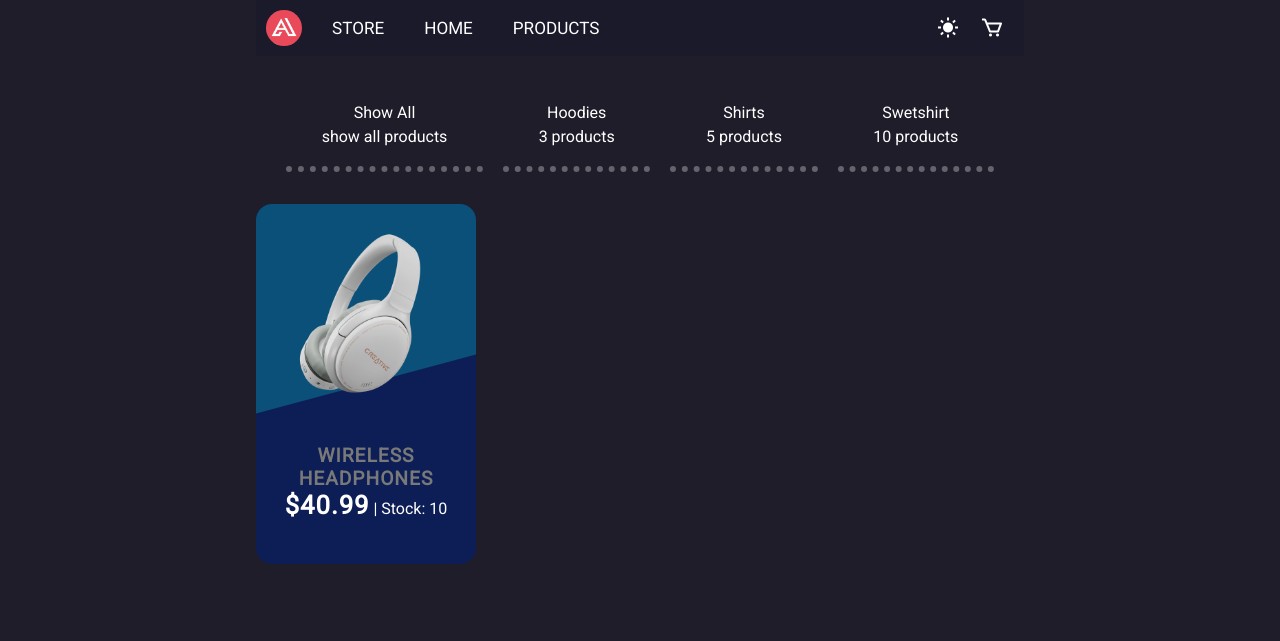
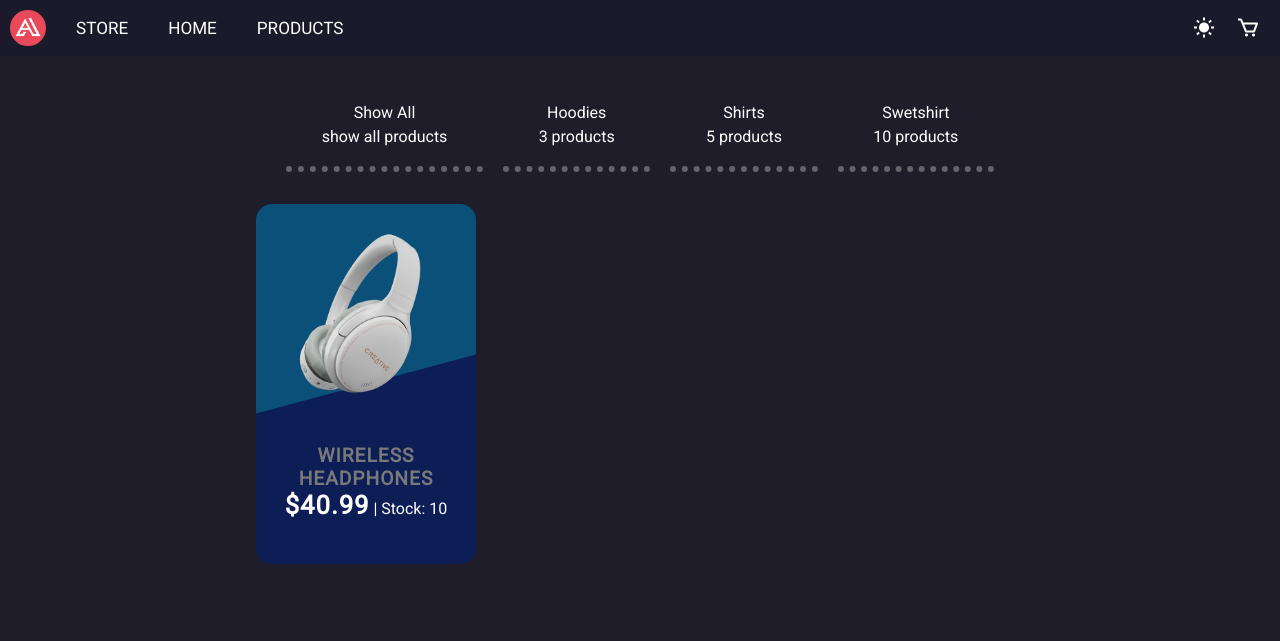
Before and after one commit to hzvvictor/ecommerse-g8, a plain HTML site: page index.html in a window 1280 px wide. Drawn offline with nearby package versions, Linux system fonts and the light colour scheme.

Commit message:
no comments

```diff
--- a/style.css
+++ b/style.css
@@ -43,7 +43,6 @@ img {
     background-color: #1b1a2b;
     display: flex;
     flex-wrap: wrap;
-    max-width: 768px;
     margin: 0 auto;
     font-size: 1.07rem;
     text-transform: uppercase;
@@ -162,7 +161,7 @@ img {
     letter-spacing: 1px;
 }
 
-.prod__card  .prod__price {
+.prod__card .prod__price {
     font-size: 1.6rem;
     color: white;
     font-weight: 600;
```
